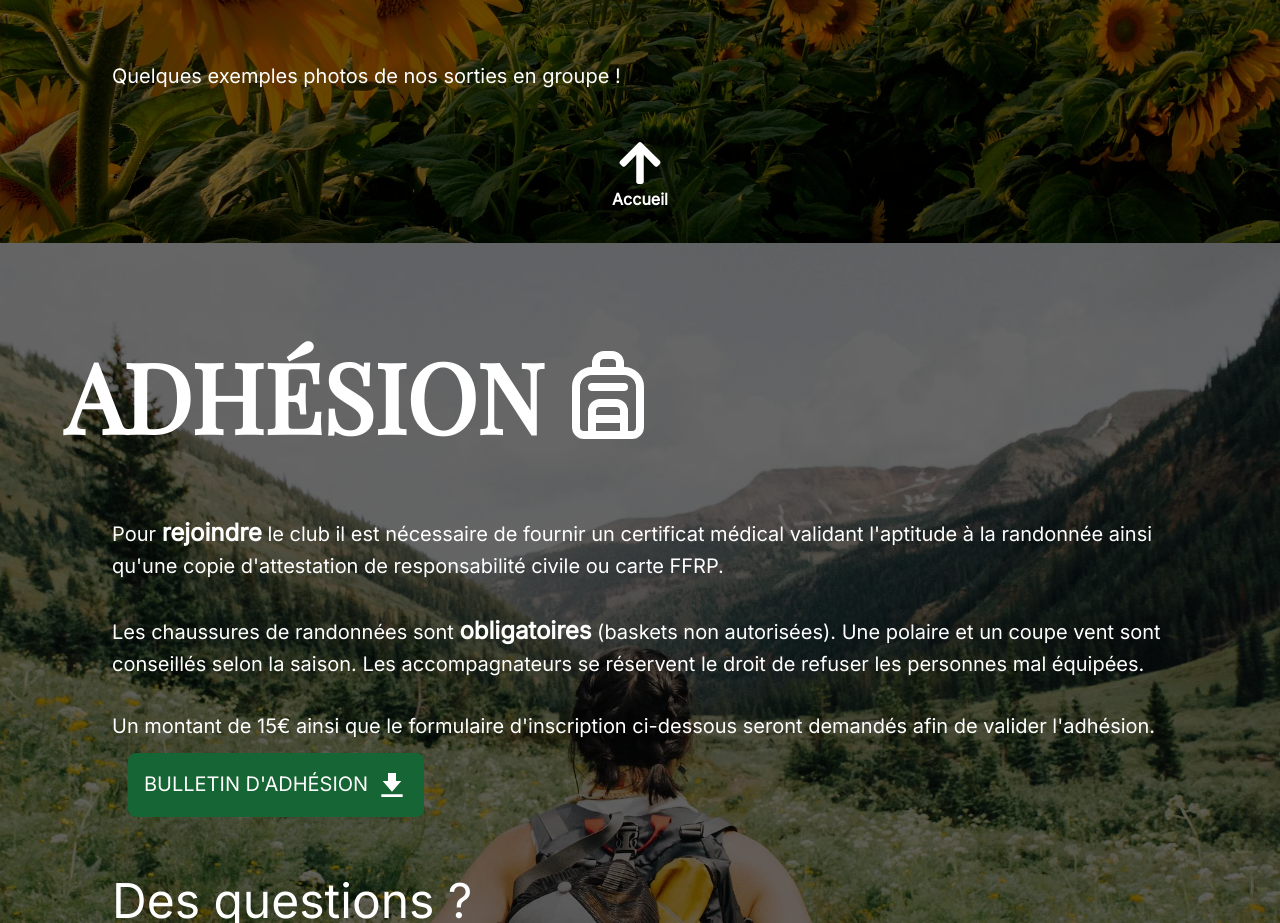
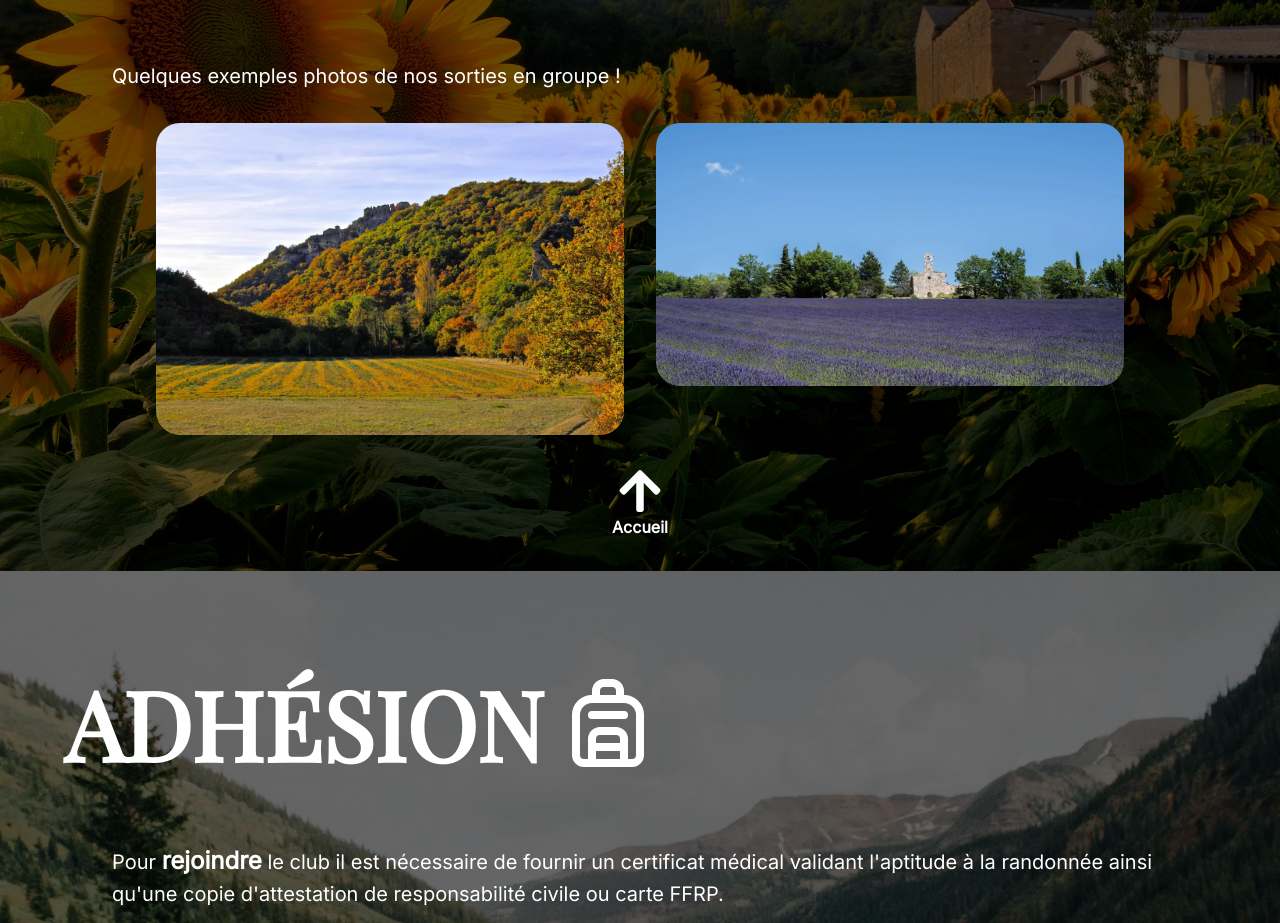
Before and after one commit to SebastienLaurentt/Galopins, a Vue app: page / in a window 1280 px wide. Shown: the part 3500-4423 px from the top of the page. Built offline with nearby package versions, Linux system fonts and the light colour scheme.

Commit message:
carousel and dataPhotos created

```diff
--- a/package.json
+++ b/package.json
@@ -14,7 +14,8 @@
     "react-dom": "^18.2.0",
     "react-icons": "^4.11.0",
     "react-scroll": "^1.8.9",
-    "swiper": "^10.2.0"
+    "swiper": "^10.2.0",
+    "vue": "^3.2.36"
   },
   "devDependencies": {
     "@types/react": "^18.2.15",
--- /dev/null
+++ b/src/components/Card.tsx
@@ -0,0 +1,16 @@
+interface CardProps {
+    mainImage: string;
+    description?: string;
+  }
+
+function Card({ mainImage, }: CardProps) {
+
+
+    return (
+            <div className="">
+                <img src={`${mainImage}`} alt="" className=" rounded-3xl transition-all duration-400 hover:md:scale-[1.02] h-auto w-full " />
+            </div>
+    );
+  }
+
+  export default Card;
--- a/src/components/Carousel.tsx
+++ b/src/components/Carousel.tsx
@@ -1,10 +1,6 @@
 // Import Swiper React components
 import { Swiper } from 'swiper/react';
 // import Swiper from 'swiper/bundle';
-import SwiperCore, { Pagination } from 'swiper';
-
-// Initialize the Pagination component
-SwiperCore.use([Pagination]);
 
 // Import Swiper styles
 import 'swiper/css';
@@ -32,9 +28,9 @@ function Carousel({ children }: CarouselProps) {
       pagination={{ clickable: true }}
       breakpoints={{
         390: { slidesPerView: 1.0, spaceBetween: 8 },
-        768: { slidesPerView: 2.0, spaceBetween: 8 },
+        768: { slidesPerView: 1.0, spaceBetween: 8 },
         1024: { slidesPerView: 2.0, spaceBetween: 16 },
-        1280: { slidesPerView: 3.0, spaceBetween: 32 },
+        1280: { slidesPerView: 2.0, spaceBetween: 32 },
       }}
       className="mySwiper mb-2 xl:mb-4 w-11/12 pb-18"
     >
--- /dev/null
+++ b/src/data/photosData.js
@@ -0,0 +1,20 @@
+const data = [
+      {
+        id: 0,
+        mainImage: '../../src/static/img/club.webp',
+      },
+      {
+        id: 1,
+        mainImage: '../../src/static/img/home.webp',
+      },
+      {
+        id: 2,
+        mainImage: '../../src/static/img/parcours.webp',
+      },
+      {
+        id: 3,
+        mainImage: '../../src/static/img/rejoindre.webp',
+      },
+    ];
+
+  export default data;
--- a/src/sections/Footer.tsx
+++ /dev/null
@@ -1,15 +0,0 @@
-import { Link } from 'react-scroll';
-
-
-
-
-function Footer() {
-    return (
-    <div className='w-full bg-black text-white flex p-2 justify-center opacity-80'>
-        <p className=''>
-            Réalisé par  <a href='https://slaurent.vercel.app/'> Sébastien Laurent </a>
-        </p>
-    </div>
-    );
-  }
-export default Footer;
--- a/src/sections/Photos.tsx
+++ b/src/sections/Photos.tsx
@@ -1,11 +1,23 @@
 import PhotosBg from '../static/img/photos.jpg';
 
 import { MdOutlinePhotoCamera } from 'react-icons/md';
+
+// @ts-ignore
+import data from '../data/photosData.js'
 
 import SectionHeader from '../components/SectionHeader';
 import Section from '../components/Section';
 import SubSection from '../components/SubSection';
 import ScrollTop from '../components/ScrollTop';
+import Carousel from '../components/Carousel';
+import Card from '../components/Card.js';
+import { SwiperSlide } from 'swiper/react';
+
+interface PhotoData {
+    id: number;
+    mainImage: string;
+    description: string;
+  }
 
 function Photos() {
     return (
@@ -26,6 +38,23 @@ function Photos() {
                     </p>
                 </div>
 
+                {/* PROJECTS CONTENT (IN CARROUSEL) */}
+                <div className=''>
+                    <Carousel>
+                        {data.map((value: PhotoData) => {
+                            return (
+                                <SwiperSlide className="" key={value.id}>
+                                    <Card
+                                    key={value.id}
+                                    mainImage={value.mainImage}
+                                    description= {value.description}
+                                    />
+                                </SwiperSlide>
+                            );
+                        })}
+                    </Carousel>
+                </div>
+
             </SubSection>
             <ScrollTop/>
 
```
Also changed, not shown: 1 other file (tests, documents, lock files or other folders).
